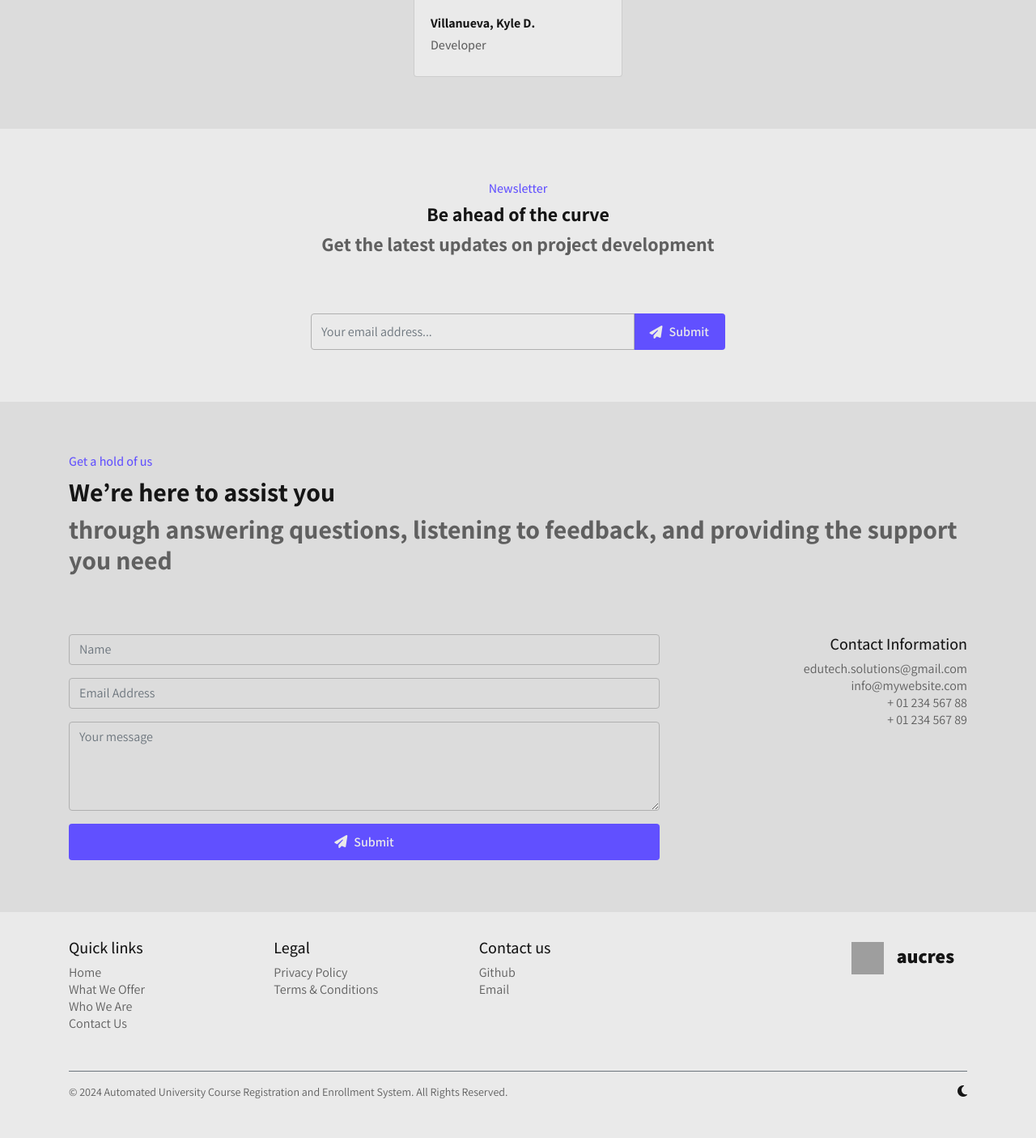
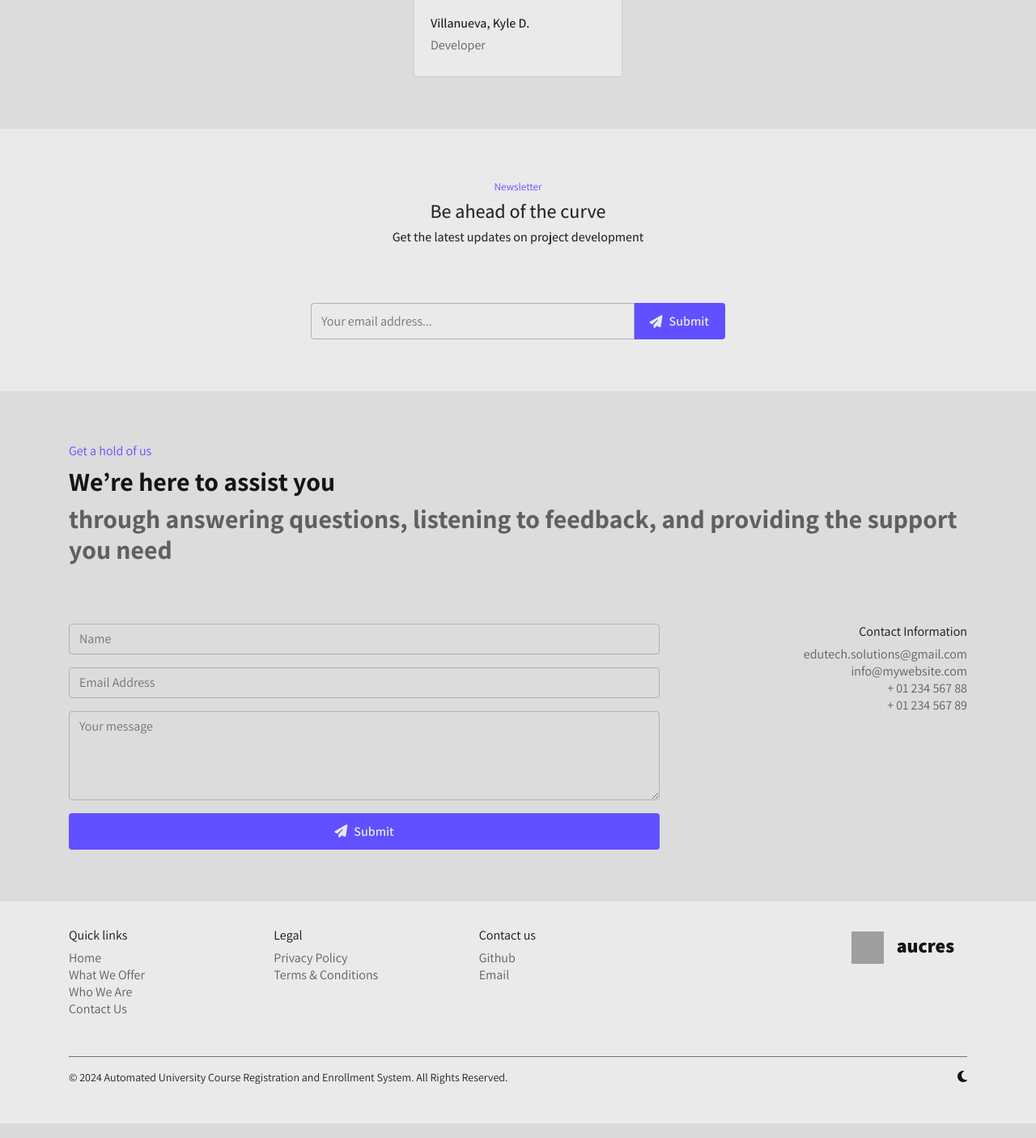
Before and after one commit to BrianPHL/automated-university-course-registration-and-enrollment-system, a PHP site: page / in a window 1280 px wide. Shown: the part 2756-4161 px from the top of the page at 81% size. Run offline with PHP 8.4, Linux system fonts and the light colour scheme; some libraries are stand-ins or nearby versions; grey boxes are pictures that could not be loaded.

Commit message:
upd(src/css): improve global styles

```diff
--- a/src/styles.css
+++ b/src/styles.css
@@ -54,50 +54,37 @@ body {
     position: relative;
     display: grid;
 
-    h1 {
+    h1, h2 {
 
         font-weight: 700;
         font-size: 3rem;
-        color: var(--accent);
-
-    }
-
-    h2 {
-
-        font-weight: 700;
-        font-size: 3rem;
-        color: var(--tg-primary);
-
     }
 
     h3 {
 
-        font-weight: 700;
+        font-weight: 500;
         font-size: 1.5rem;
-        color: var(--tg-primary);
 
     }
 
     h4 {
 
-        font-weight: 700;
-        font-size: 1.5rem;
-        color: var(--tg-secondary);
+        font-weight: 500;
+        font-size: 1rem;
+
+    }
+
+    h5, p {
+
+        font-weight: 400;
+        font-size: 1rem;
 
     }
 
     h6 {
 
-        font-size: 1rem;
-        color: var(--tg-secondary);
-
-    }
-
-    p {
-
         font-weight: 400;
-        font-size: 1.5rem;
-        color: var(--tg-secondary);
+        font-size: 0.825rem;
 
     }
 
```
